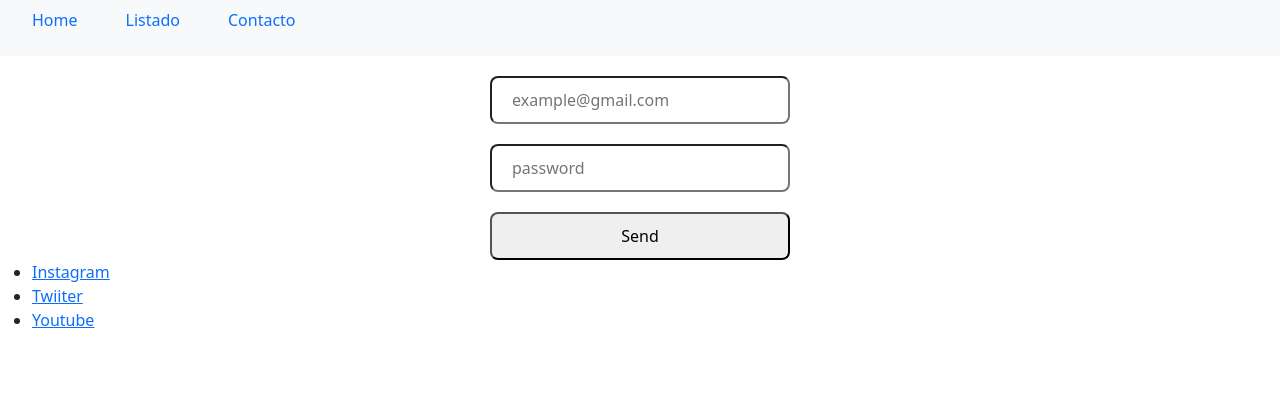
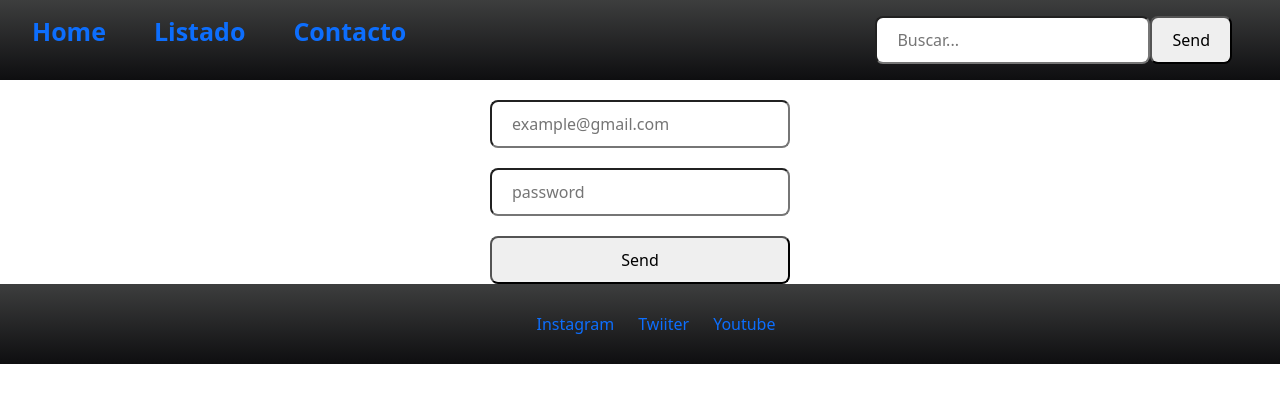
Before and after one commit to elviog1/alkemy-challenge-react, a React (Create React App) app: page / in a window 1280 px wide. Shown: the top 402 px of the page. Built offline with nearby package versions, Linux system fonts and the light colour scheme.

Commit message:
resultaldos

```diff
--- a/src/App.js
+++ b/src/App.js
@@ -5,6 +5,7 @@ import Footer from './components/Footer';
 import Header from './components/Header';
 import Listado from './components/Listado';
 import Login from './components/Login';
+import Resultados from './components/Resultados';
 
 function App() {
   return (
@@ -15,6 +16,7 @@ function App() {
         <Route path='/' element={<Login />}  />
         <Route path='/listado' element={<Listado />}  />
         <Route path='/detail' element={<DetailMovie />}  />
+        <Route path='/resultados' element={<Resultados />}  />
 
       </Routes>
       <Footer />
--- a/src/components/DetailMovie.js
+++ b/src/components/DetailMovie.js
@@ -1,20 +1,49 @@
-import { useEffect } from "react"
-import { useNavigate } from "react-router-dom"
-
+import axios from "axios"
+import { useEffect, useState } from "react"
+import { useNavigate,useParams } from "react-router-dom"
+import '../styles/Detail.css'
 function DetailMovie (){
     const token = localStorage.getItem("token")
     const navigate = useNavigate()
-
+    let query = new URLSearchParams(window.location.search)
+    let movieID = query.get("id")
+    const [detailMovie, setDetailMovie] = useState(null)
     useEffect(()=>{
         if(!token){
             navigate("/")
         }
     }, [navigate])
 
+    useEffect(()=>{
+        const api = `https://api.themoviedb.org/3/movie/${movieID}?api_key=8f2a16d4f0d2593718febacdf7b1d495&language=es-ES`
+        axios.get(api)
+            .then(response => setDetailMovie(response.data))
+            .catch(error =>{
+                console.log(error)
+            })
+    },[movieID])
+    console.log(detailMovie)
+
+
     return (
-        <div>
-
-        </div>
+        <div className=" detail">
+        {!detailMovie && <h2 className="text-center">Cargando...</h2>}
+        {detailMovie &&
+            <>
+                    <div className="container-card d-flex">
+                        <img src={"https://image.tmdb.org/t/p/w500/"+`${detailMovie.poster_path}`} />
+                        <div className="ms-3">
+                            <h2 className="text-center fs-1 fw-bold">{detailMovie.title}</h2>
+                            <p className="fs-4"><span className="fw-bold">Descripcion: </span> {detailMovie.overview}</p>
+                            <p className="fs-4"><span className="fw-bold">Fecha de estreno: </span>{detailMovie.release_date}</p>
+                            <p className="fs-4"><span className="fw-bold">Generos:</span> {detailMovie.genres.map(genre => <li key={genre.id}>{genre.name}</li>)}</p>
+                            <p className="fs-4"><span className="fw-bold">Duracion:</span> {detailMovie.runtime} Min.</p>
+                            <p className="fs-4"><span className="fw-bold">Votacion:</span> {"⭐".repeat(detailMovie.vote_average)}</p>
+                        </div>
+                    </div>
+        </>
+        }
+                </div>
     )
 }
 
--- a/src/components/Footer.js
+++ b/src/components/Footer.js
@@ -1,18 +1,18 @@
 import React from 'react'
-
+import '../styles/Footer.css'
 export default function Footer() {
   return (
-    <div>
-        <nav>
-            <ul>
-                <li>
-                    <a href='http://instagram.com'  rel='noopener noreferrer'> Instagram</a>
+    <div className='footer d-flex justify-content-center align-items-center'>
+        <nav className=''>
+            <ul className='d-flex gap-4  pt-3'>
+                <li className='list-group'>
+                    <a className='text-decoration-none' href='http://instagram.com'  rel='noopener noreferrer'> Instagram</a>
                 </li>
-                <li>
-                    <a href='http://twiiter.com'  rel='noopener noreferrer'>Twiiter</a>
+                <li className='list-group'>
+                    <a className='text-decoration-none' href='http://twiiter.com'  rel='noopener noreferrer'>Twiiter</a>
                 </li>
-                <li>
-                    <a href='http://youtube.com'  rel='noopener noreferrer'>Youtube</a>
+                <li className='list-group'>
+                    <a className='text-decoration-none' href='http://youtube.com'  rel='noopener noreferrer'>Youtube</a>
                 </li>
             </ul>
         </nav>
--- a/src/components/Header.js
+++ b/src/components/Header.js
@@ -1,21 +1,26 @@
 import React from 'react'
 import { Link } from 'react-router-dom'
 import '../styles/bootstrap.min.css'
+import '../styles/Header.css'
+import Search from './Search'
 export default function Header() {
   return (
-    <div>
-        <nav className="navbar sticky-top bg-light">
-            <ul className="d-flex gap-5 ">
+    <div className='d-flex justify-content-between'>
+
+        <nav className="navbar sticky-top bg-light header ">
+            <ul className="d-flex  gap-5 ">
                 <li className='list-group'>
-                    <Link className='text-decoration-none' to="/">Home</Link>
+                    <Link className='text-decoration-none link' to="/">Home</Link>
                 </li>
                 <li className='list-group' >
-                    <Link className='text-decoration-none' to="/listado">Listado</Link>
+                    <Link className='text-decoration-none link' to="/listado">Listado</Link>
                 </li>
                 <li className='list-group'>
-                    <Link  className='text-decoration-none' to="/contacto">Contacto</Link>
+                    <Link  className='text-decoration-none link' to="/contacto">Contacto</Link>
                 </li>
             </ul>
+            <Search />
+
         </nav>
 
 
--- a/src/components/Listado.js
+++ b/src/components/Listado.js
@@ -4,6 +4,7 @@ import React, { useState } from 'react'
 import { useEffect } from 'react'
 import { useNavigate, Link } from 'react-router-dom'
 import '../styles/bootstrap.min.css'
+import '../styles/Listado.css'
 import swAlert from 'sweetalert';
 export default function Listado() {
   const tokenUs = localStorage.getItem("token")
@@ -32,15 +33,14 @@ export default function Listado() {
 
   return (
     <>
-      <div className='container row gap-4'>
+      <div className=' d-flex listado justify-content-center'>
         {movies.map((movie, index) => {
           return (
-
-            <div className='card' style={{ width: "18rem" }} key={index}>
+            <div className='card ' style={{ width: "18rem" }} key={index}>
               <img className='card-img-top' src={"https://image.tmdb.org/t/p/w500/"+`${movie.poster_path}`} />
-              <div className='card-body'>
-                <p className='card-title'>{movie.title}</p>
-                <p className='card-text'>{movie.overview.length > 100 ? movie.overview.substring(0,100) + "..." : movie.overview}</p>
+              <div className='card-body d-flex flex-column justify-content-between'>
+                <p className='card-title fs-4 fw-bold'>{movie.title}</p>
+                <p className='card-text fs-5'>{movie.overview.length > 100 ? movie.overview.substring(0,100) + "..." : movie.overview}</p>
                 <Link to={`/detail?id=${movie.id}` }className='card-button'>Detail</Link>
               </div>
             </div>
--- /dev/null
+++ b/src/components/Resultados.js
@@ -0,0 +1,12 @@
+import React from 'react'
+
+export default function Resultados() {
+    let query = new URLSearchParams(window.location.search)
+    let movieID = query.get("movie-title")
+
+  return (
+    <div>
+        <h2>{movieID}</h2>
+    </div>
+  )
+}
--- /dev/null
+++ b/src/components/Search.js
@@ -0,0 +1,32 @@
+import React from 'react'
+import '../styles/bootstrap.min.css'
+import '../styles/Header.css'
+import swAlert from 'sweetalert';
+import { useNavigate } from 'react-router-dom';
+export default function Search() {
+    const navigate = useNavigate()
+    const handleSubmit = e =>{
+        e.preventDefault()
+        const SearchInput = e.target.search.value.trim()
+
+        if(SearchInput.length === 0){
+            swAlert("Error!", "Ingrese el nombre de alguna pelicula!", "warning")
+        }else if(SearchInput.length <4){
+            swAlert("Sorry!", "Debe ingresar minimo 4 letras!", "warning")
+        }else{
+            e.target.search.value = ""
+            navigate(`/resultados?movie-title=${SearchInput}` )
+        }
+
+    }
+  return (
+    <div>
+        <form className='me-5' onSubmit={handleSubmit}>
+                <div className=' d-flex'>
+                    <input className='login-input' type="search" name="search" placeholder="Buscar..." />
+                    <button className='login-button' type='submit'>Send</button>
+                </div>
+             </form>
+    </div>
+  )
+}
--- /dev/null
+++ b/src/styles/Detail.css
@@ -0,0 +1,4 @@
+.detail{
+    min-height: 80vh;
+    background:linear-gradient(rgb(173, 175, 177),rgb(73, 73, 75));
+}
--- /dev/null
+++ b/src/styles/Footer.css
@@ -0,0 +1,4 @@
+.footer{
+    height: 10vh;
+    background:linear-gradient(rgb(61, 62, 62),rgb(14, 14, 16));
+}
--- /dev/null
+++ b/src/styles/Header.css
@@ -0,0 +1,9 @@
+.header{
+    height: 10vh;
+    background:linear-gradient(rgb(61, 62, 62),rgb(14, 14, 16));
+    width: 100%;
+}
+.link{
+    font-weight: bold;
+    font-size: 25px;
+}
--- /dev/null
+++ b/src/styles/Listado.css
@@ -0,0 +1,10 @@
+.listado{
+    min-height: 80vh;
+    display: flex;
+    flex-wrap: wrap;
+    background:linear-gradient(rgb(61, 62, 62),rgb(14, 14, 16));
+}
+
+.card{
+    margin: 10px 10px;
+}
```
